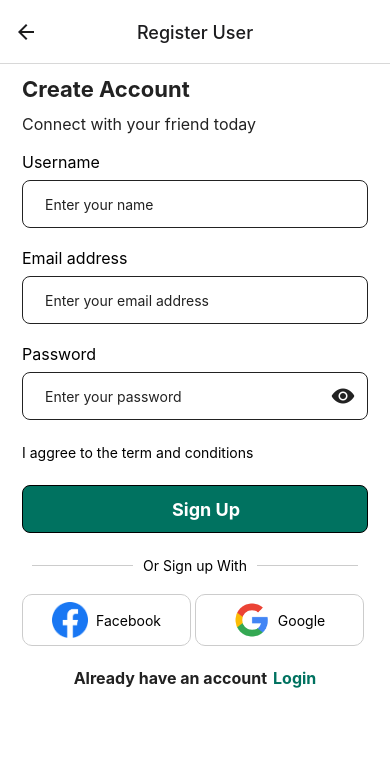
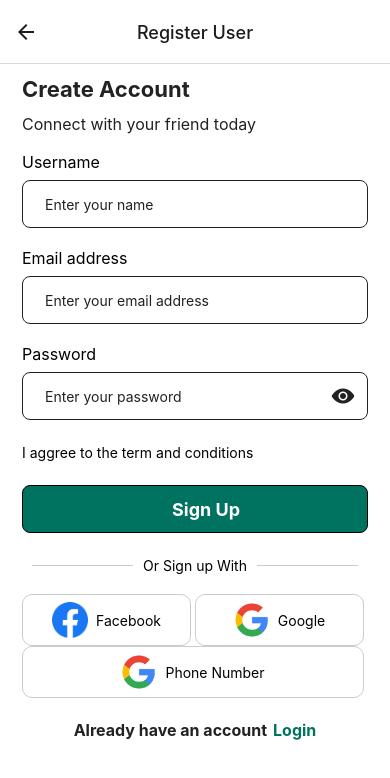
Before and after one commit to riandroraul/react-native-firebase, a React Native app: screen /Signup in a window 390 px wide. Shown: the top 778 px of the page. Built offline with nearby package versions, Linux system fonts and the light colour scheme.

Commit message:
add feature login with phone number firebase

```diff
--- a/AppNavigator.jsx
+++ b/AppNavigator.jsx
@@ -8,6 +8,7 @@ import About from "./src/Pages/About";
 import Login from "./src/Pages/Login";
 import Welcome from "./src/Pages/Welcome";
 import GoogleUserProfile from "./src/Pages/GoogleUserProfile";
+import PhoneSignIn from "./src/Components/PhoneSignIn";
 
 const Stack = createNativeStackNavigator();
 
@@ -33,6 +34,7 @@ const AppNavigator = () => {
           />
           <Stack.Screen name="About" component={About} />
           <Stack.Screen name="Home" component={Home} />
+          <Stack.Screen name="PhoneSignIn" component={PhoneSignIn} />
           <Stack.Screen
             name="GoogleUserProfile"
             component={GoogleUserProfile}
--- /dev/null
+++ b/src/Components/PhoneSignIn.jsx
@@ -0,0 +1,59 @@
+import React, {useState, useEffect} from "react";
+import {Button, TextInput} from "react-native";
+import auth from "@react-native-firebase/auth";
+
+function PhoneSignIn() {
+  // If null, no SMS has been sent
+  const [confirm, setConfirm] = useState(null);
+
+  // verification code (OTP - One-Time-Passcode)
+  const [code, setCode] = useState("");
+
+  // Handle login
+  function onAuthStateChanged(user) {
+    if (user) {
+      // Some Android devices can automatically process the verification code (OTP) message, and the user would NOT need to enter the code.
+      // Actually, if he/she tries to enter it, he/she will get an error message because the code was already used in the background.
+      // In this function, make sure you hide the component(s) for entering the code and/or navigate away from this screen.
+      // It is also recommended to display a message to the user informing him/her that he/she has successfully logged in.
+    }
+  }
+
+  useEffect(() => {
+    const subscriber = auth().onAuthStateChanged(onAuthStateChanged);
+    return subscriber; // unsubscribe on unmount
+  }, []);
+
+  // Handle the button press
+  async function signInWithPhoneNumber(phoneNumber) {
+    const confirmation = await auth().signInWithPhoneNumber(phoneNumber);
+    setConfirm(confirmation);
+  }
+
+  async function confirmCode() {
+    try {
+      await confirm.confirm(code);
+      console.log("Login Success.");
+    } catch (error) {
+      console.log("Invalid code.");
+    }
+  }
+
+  if (!confirm) {
+    return (
+      <Button
+        title="Phone Number Sign In"
+        onPress={() => signInWithPhoneNumber("+62 8974488533")}
+      />
+    );
+  }
+
+  return (
+    <>
+      <TextInput value={code} onChangeText={text => setCode(text)} />
+      <Button title="Confirm OTP" onPress={() => confirmCode()} />
+    </>
+  );
+}
+
+export default PhoneSignIn;
--- a/src/Pages/Signup.jsx
+++ b/src/Pages/Signup.jsx
@@ -17,6 +17,7 @@ import axios from "axios";
 import {StackActions} from "@react-navigation/native";
 import AsyncStorage from "@react-native-async-storage/async-storage";
 import {UserContext} from "../Context/User";
+import PhoneSignIn from "../Components/PhoneSignIn";
 
 const Signup = ({navigation}) => {
   const context = useContext(UserContext);
@@ -196,6 +197,28 @@ const Signup = ({navigation}) => {
               <Text>Sign Out Google</Text>
             </TouchableOpacity> */}
           </View>
+          <View style={{flexDirection: "row", justifyContent: "center"}}>
+            <TouchableOpacity
+              onPress={() => navigation.navigate("PhoneSignIn")}
+              style={{
+                flex: 1,
+                alignItems: "center",
+                justifyContent: "center",
+                flexDirection: "row",
+                height: 52,
+                borderWidth: 1,
+                borderColor: COLORS.grey,
+                marginRight: 4,
+                borderRadius: 10,
+              }}>
+              <Image
+                source={require("../Assets/image/logo-google.png")}
+                style={{height: 36, width: 36, marginRight: 8}}
+                resizeMode="contain"
+              />
+              <Text>Phone Number</Text>
+            </TouchableOpacity>
+          </View>
           <View
             style={{
               flexDirection: "row",
```
